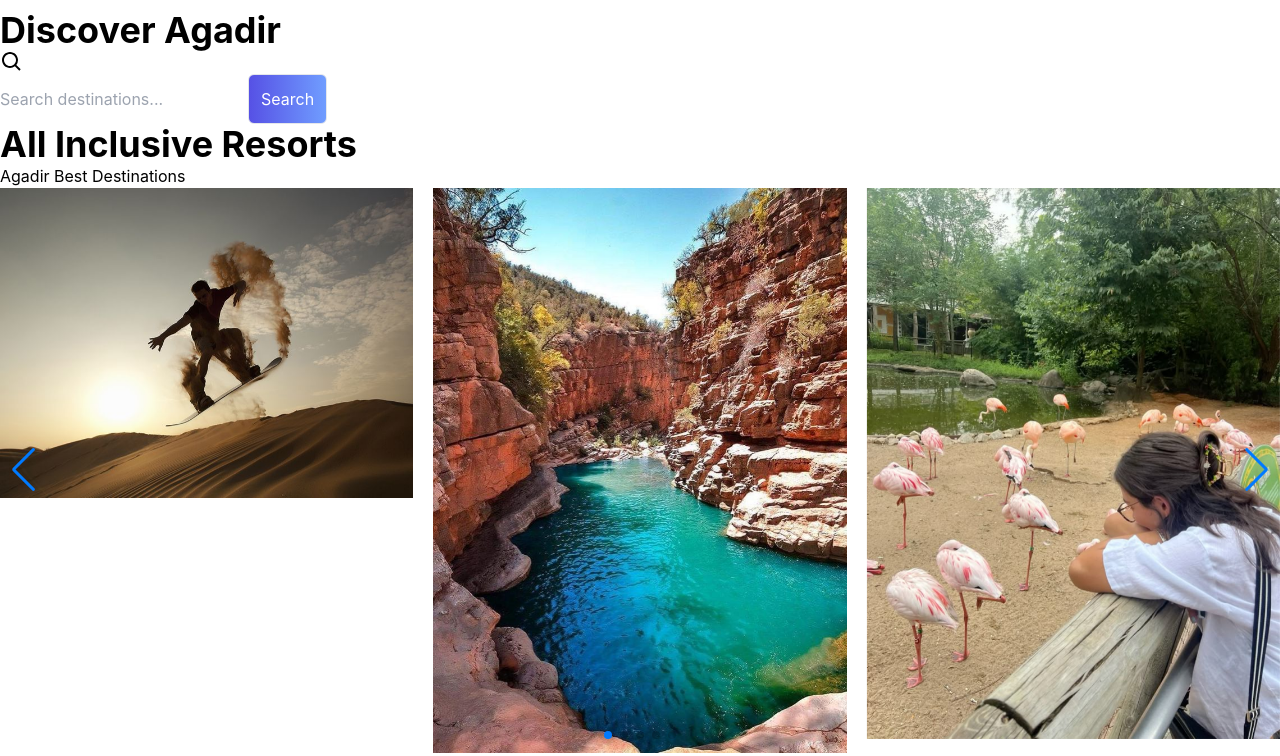
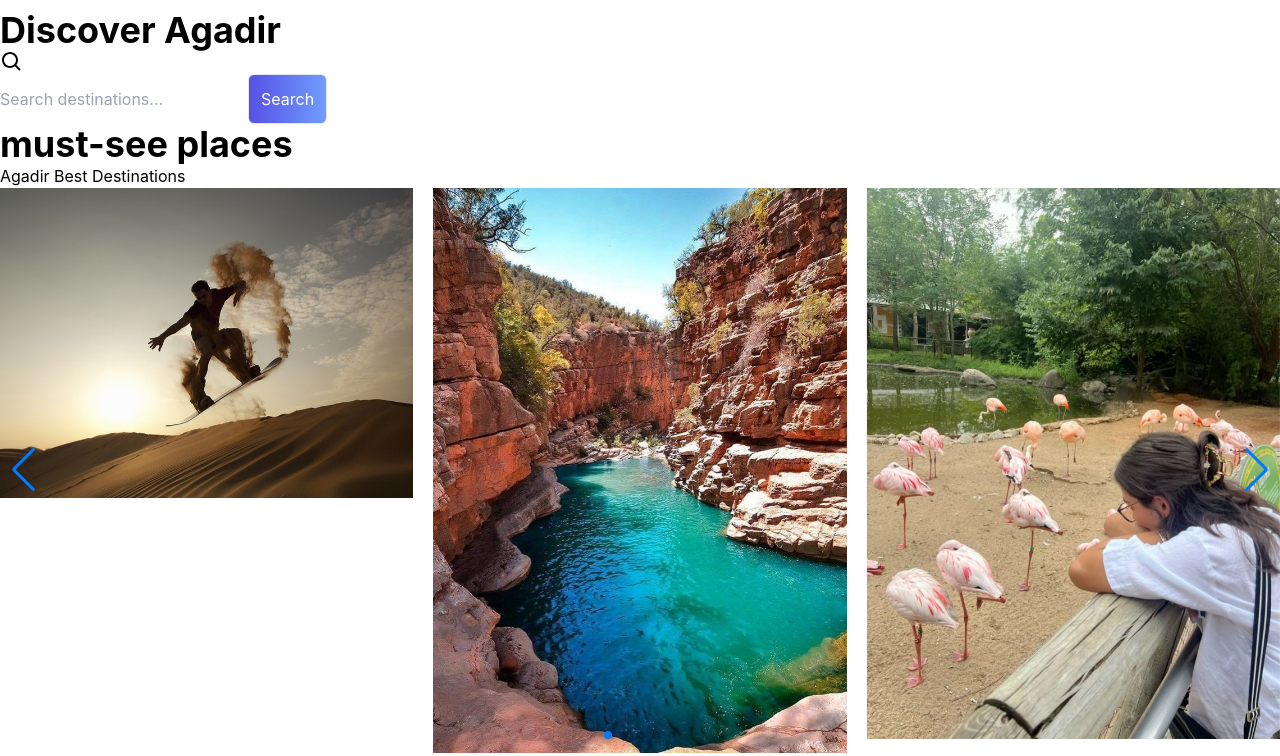
Before and after one commit to ZAKARYA123J/frontend-tourisme, a React (Vite) app: page / in a window 1280 px wide. Shown: the part 1020-1776 px from the top of the page. Built offline with nearby package versions, Linux system fonts and the light colour scheme; grey boxes are pictures that could not be loaded.

Commit message:
Untrack video file from LFS and update components

```diff
--- a/src/components/Carousel.jsx
+++ b/src/components/Carousel.jsx
@@ -23,7 +23,7 @@ const CarouselComponent = () => {
   ];
   return (
     <div className="max-w-5xl mx-auto py-8">
-        <h1 className="text-3xl font-bold text-center mb-2">All Inclusive Resorts</h1>
+        <h1 className="text-3xl font-bold text-center mb-2">must-see places</h1>
         <p className="text-center mb-6 text-gray-500">Agadir Best Destinations</p>
         <Swiper
             modules={[Navigation, Pagination]}
--- a/src/components/Destinations.jsx
+++ b/src/components/Destinations.jsx
@@ -8,7 +8,7 @@ import quad from "../assets/quad.jpg";
 const Destinations = () => {
     return (
         <div className="max-w-[1240px] mx-auto py-16 px-4 text-center">
-            <h1 className="text-4xl font-bold text-gray-900">All Inclusive Resorts</h1>
+            <h1 className="text-4xl font-bold text-gray-900"></h1>
             <p className="py-4">Agadir Best Destinations</p>
             <div className="grid grid-rows-none md:grid-cols-5 py-4 gap-2 md:gap-4">
             {[
--- a/src/components/Selects.jsx
+++ b/src/components/Selects.jsx
@@ -12,7 +12,7 @@ const Selects = () => {
         <div className="max-w-[1240px] mx-auto px-4 py-16 grid sm:grid-cols-2 lg:grid-cols-3 gap-6">
             <SelectCard bg={crocodile} text="crocopark" />
             <SelectCard bg={camelride} text="try camel ride" />
-            <SelectCard bg={soukalhad} text="souk al7ad" />
+            <SelectCard bg={soukalhad} text="souk El Had" />
             <SelectCard bg={telefrique} text="watch the whole sity from up " />
             <SelectCard bg={breakfast} text="maroccan breakfast " />
             <SelectCard bg={sandboard} text="Tamri's dunes"/>
```
